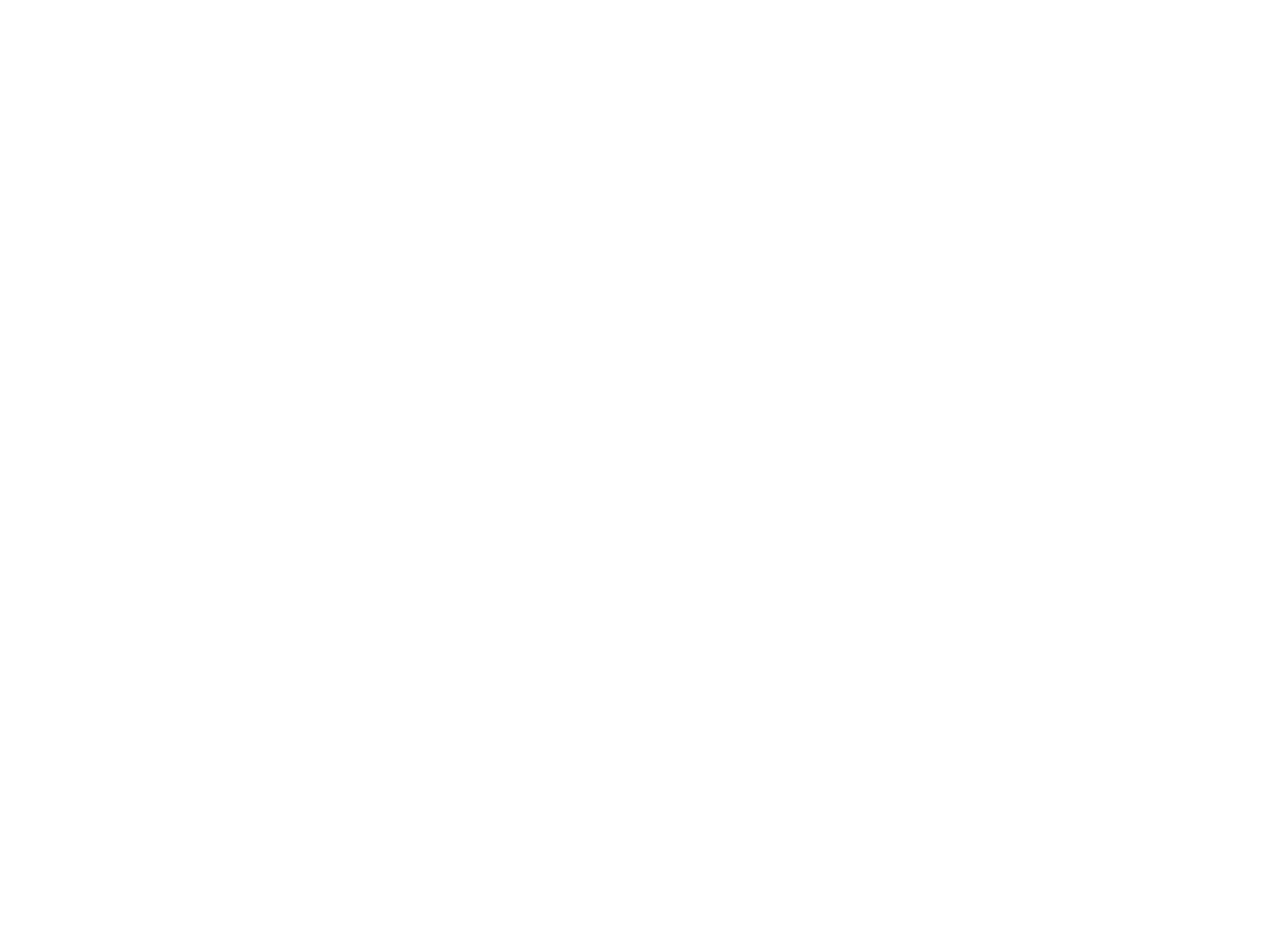
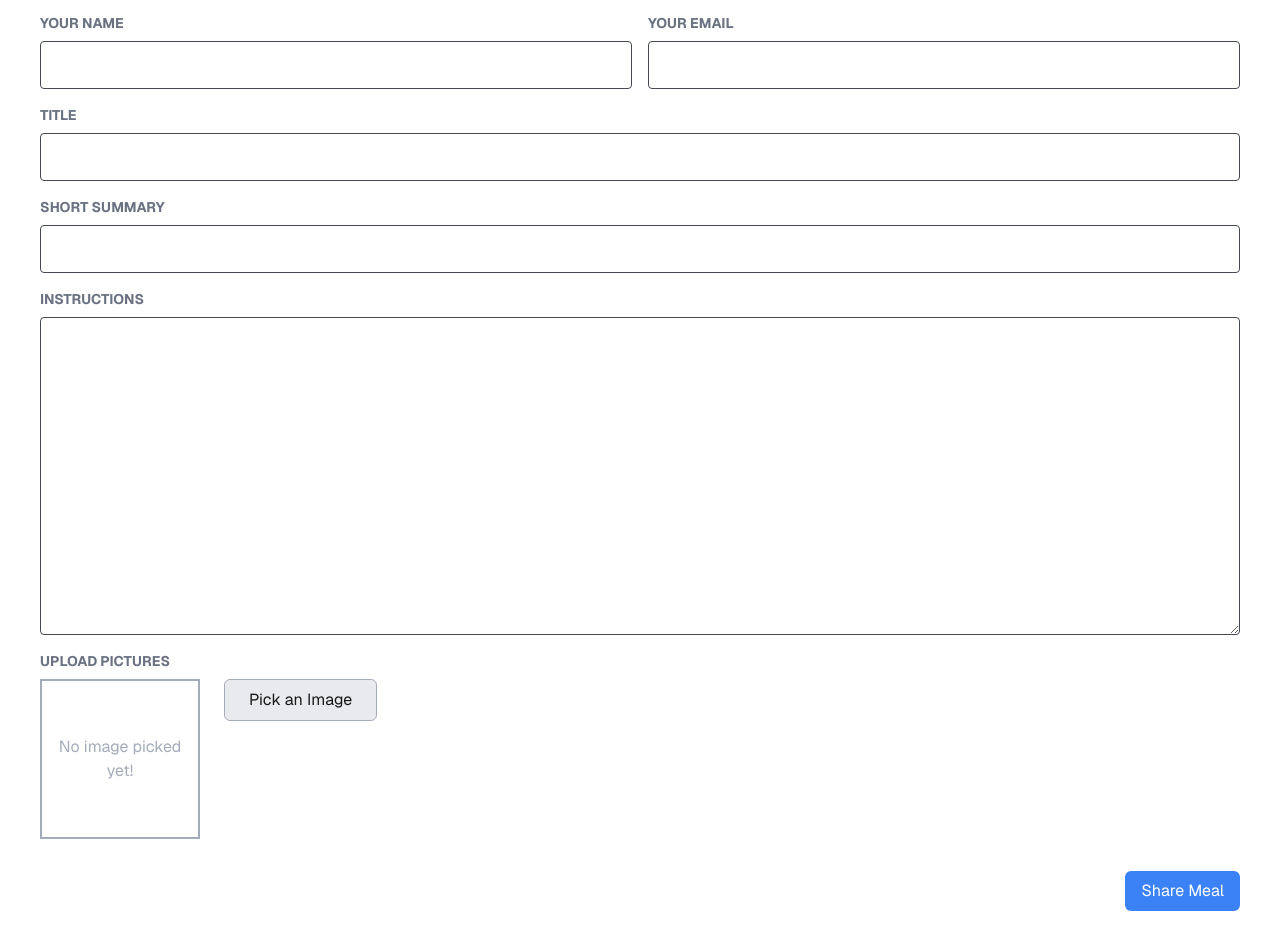
Before and after one commit to nehawork/nextjs-101, a Next.js app: page /meals/share in a window 1280 px wide. Shown: the part 260-1210 px from the top of the page. Before the commit the page ends 800 px from the top, so only its background shows below. Built offline with nearby package versions, Linux system fonts and the light colour scheme.

Commit message:
Share Meal | Static Form Design with Image Picker

```diff
--- /dev/null
+++ b/src/app/meals/share/page.module.css
@@ -0,0 +1,84 @@
+@reference "../../globals.css";
+
+.header {
+  gap: 3rem;
+  font-size: 2rem;
+  max-width: 75rem;
+  margin: 0 auto;
+}
+
+.header > h1 {
+  font-size: 3rem;
+  font-weight: 600;
+}
+
+.highlight {
+  color: #3b82f6;
+}
+
+.main {
+  margin: 3rem 0;
+}
+
+.form {
+  max-width: 75rem;
+  margin: 0 auto;
+}
+
+.form label {
+  display: block;
+  margin-bottom: 0.5rem;
+  font-size: 1rem;
+  text-transform: uppercase;
+  @apply text-sm text-gray-500;
+  font-weight: bold;
+}
+
+.form input,
+.form textarea {
+  display: block;
+  width: 100%;
+  padding: 0.5rem 1rem;
+  border-radius: 4px;
+  border: 1px solid #454952;
+  font-size: 1.25rem;
+  font-family: 'Montserrat', sans-serif;
+  color: black;
+  margin-bottom: 1rem;
+}
+
+.form input:focus,
+.form textarea:focus {
+  outline-color: #3b82f6;
+}
+
+.row {
+  display: flex;
+  gap: 1rem;
+}
+
+.row p {
+  width: 100%;
+}
+
+.actions {
+  text-align: right;
+}
+
+.actions button {
+  background-color: #3b82f6;
+  color: white;
+  padding: 0.5rem 1rem;
+  border-radius: 0.375rem;
+  text-decoration: none;
+  margin-top: 1rem;
+  cursor: pointer;
+}
+
+.actions button:disabled,
+.actions button:hover:disabled,
+.actions button:focus:disabled {
+  background: #ccc;
+  @apply text-sm text-gray-500;
+  cursor: not-allowed;
+}
--- a/src/app/meals/share/page.tsx
+++ b/src/app/meals/share/page.tsx
@@ -1,3 +1,50 @@
-export default function MealsShare() {
-  return <div>Meals Share</div>;
+import ImagePicker from '@/components/MealsImagePicker';
+import classes from './page.module.css';
+
+export default function ShareMealPage() {
+  return (
+    <>
+      <header className={classes.header}>
+        <h1>
+          Share your <span className={classes.highlight}>favorite meal</span>
+        </h1>
+        <p>Or any other meal you feel needs sharing!</p>
+      </header>
+      <main className={classes.main}>
+        <form className={classes.form}>
+          <div className={classes.row}>
+            <p>
+              <label htmlFor='name'>Your name</label>
+              <input type='text' id='name' name='name' required />
+            </p>
+            <p>
+              <label htmlFor='email'>Your email</label>
+              <input type='email' id='email' name='email' required />
+            </p>
+          </div>
+          <p>
+            <label htmlFor='title'>Title</label>
+            <input type='text' id='title' name='title' required />
+          </p>
+          <p>
+            <label htmlFor='summary'>Short Summary</label>
+            <input type='text' id='summary' name='summary' required />
+          </p>
+          <p>
+            <label htmlFor='instructions'>Instructions</label>
+            <textarea
+              id='instructions'
+              name='instructions'
+              rows={10}
+              required
+            ></textarea>
+          </p>
+          <ImagePicker name='image' label='Upload Pictures' />
+          <p className={classes.actions}>
+            <button type='submit'>Share Meal</button>
+          </p>
+        </form>
+      </main>
+    </>
+  );
 }
--- /dev/null
+++ b/src/components/MealsImagePicker/index.tsx
@@ -0,0 +1,75 @@
+'use client';
+
+import Image from 'next/image';
+import { useRef, useState, type ChangeEvent } from 'react';
+import styles from './meal-image-picker.module.css';
+
+export default function ImagePicker({
+  label,
+  name,
+}: {
+  label: string;
+  name: string;
+}) {
+  const [pickedImage, setPickedImage] = useState<string | null>(null);
+
+  const imageInputRef = useRef<HTMLInputElement>(null);
+
+  const handlePickClick = () => {
+    imageInputRef?.current?.click();
+  };
+
+  const handleImageChange = (event: ChangeEvent<HTMLInputElement>) => {
+    const file = event.target.files?.[0];
+
+    if (!file) {
+      setPickedImage(null);
+      return;
+    }
+
+    const fileReader = new FileReader();
+
+    fileReader.onload = () => {
+      if (typeof fileReader.result === 'string') {
+        setPickedImage(fileReader.result);
+      }
+    };
+
+    fileReader.readAsDataURL(file);
+  };
+
+  return (
+    <div className={styles.picker}>
+      <label htmlFor={name}>{label}</label>
+      <div className={styles.controls}>
+        <div className={styles.preview}>
+          {!pickedImage && <p>No image picked yet!</p>}
+          {pickedImage && (
+            <Image
+              fill
+              src={pickedImage}
+              alt='The image selected by the user.'
+            />
+          )}
+        </div>
+        <input
+          type='file'
+          id={name}
+          accept='image/png, image/jpeg'
+          name={name}
+          className={styles.input}
+          ref={imageInputRef}
+          onChange={handleImageChange}
+          required
+        />
+        <button
+          className={styles.button}
+          type='button'
+          onClick={handlePickClick}
+        >
+          Pick an Image
+        </button>
+      </div>
+    </div>
+  );
+}
--- /dev/null
+++ b/src/components/MealsImagePicker/meal-image-picker.module.css
@@ -0,0 +1,41 @@
+.controls {
+  display: flex;
+  align-items: flex-start;
+  gap: 1.5rem;
+  margin-bottom: 1rem;
+}
+
+.picker .input {
+  display: none;
+}
+
+.picker .button {
+  border: 0;
+  padding: 0.5rem 1.5rem;
+  background-color: #a4abb940;
+  border: 1px solid #a4abb9;
+  border-radius: 6px;
+  cursor: pointer;
+  font: inherit;
+}
+
+.preview {
+  width: 10rem;
+  height: 10rem;
+  border: 2px solid #a4abb9;
+  display: flex;
+  justify-content: center;
+  align-items: center;
+  text-align: center;
+  color: #a4abb9;
+  position: relative;
+}
+
+.preview p {
+  margin: 0;
+  padding: 1rem;
+}
+
+.preview img {
+  object-fit: cover;
+}
```
Also changed, not shown: src/app/meals/[slug]/page.module.css (+1 -6 lines).
